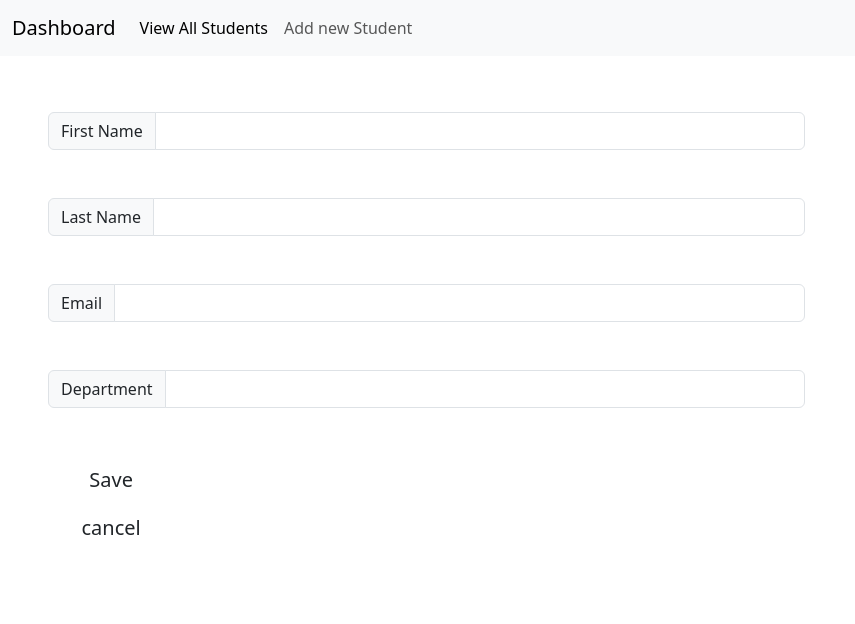
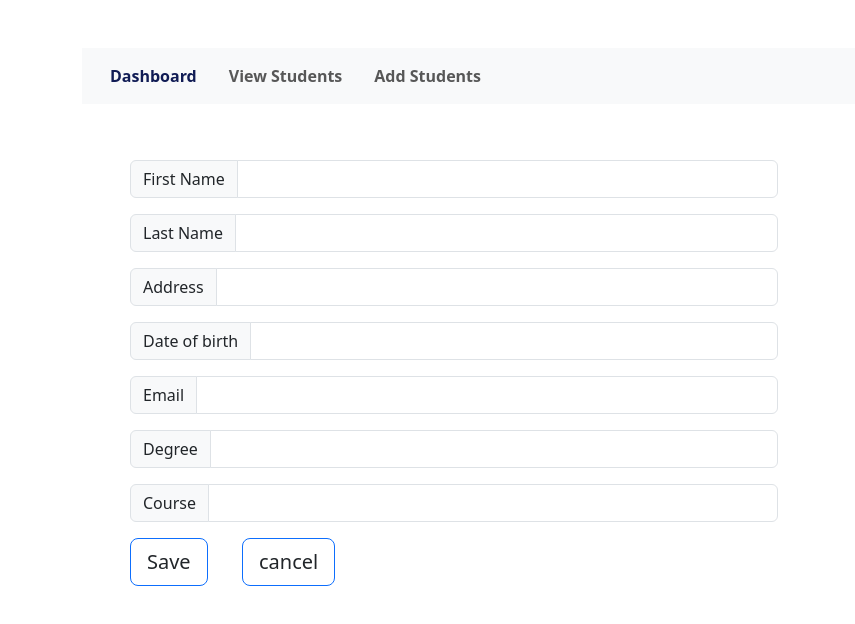
Before and after one commit to hesh-ftw/student-management-system-SpringBoot-React-, a React (Create React App) app in the folder sms-client/: page /add-students in a window 1280 px wide. Shown: the top 624 px of the page, without its empty margins (0-855 px from the left). Built offline with nearby package versions, Linux system fonts and the light colour scheme.

Commit message:
initial commit

```diff
--- a/sms-client/src/App.js
+++ b/sms-client/src/App.js
@@ -5,12 +5,11 @@ import NavBar from "./component/common/NavBar.js";
 import Home from "./Home.js";
 import StudentView from './component/student/StudentView';
 import{BrowserRouter as Router, Routers, Route, Routes} from "react-router-dom";
-import SearchBar from "./component/common/SearchBar.js";
 import AddStudent from "./component/student/AddStudent.js";
 
 function App() {
   return (
-    <div className="App">
+    <main className="container mt-5">
 
 
       <Router>
@@ -38,7 +37,7 @@ function App() {
       </Router>
 
 
-    </div>
+    </main>
   );
 }
 
--- a/sms-client/src/Home.js
+++ b/sms-client/src/Home.js
@@ -1,12 +1,19 @@
 import React from 'react'
+import image from './image.png';
 
 const Home = () => {
   return (
-    <div>
-        <h2 className='home-title'>Welcome to the<br/>
-        Student Management System</h2>
+    <div className='container'>
+      <div className='home-title'>
+          <h2>Welcome to <br/>
+          Student Management System</h2>
+      </div>
+      <div className='landing-image'>
+        <img  src={image}
+        alt='landing page image'></img>
+      </div>
+
     </div>
-
 
   )
 }
--- a/sms-client/src/component/common/NavBar.js
+++ b/sms-client/src/component/common/NavBar.js
@@ -6,7 +6,7 @@ const NavBar = () => {
 <nav className='navv'>
  <nav className="navbar navbar-expand-lg bg-body-tertiary mb-5">
   <div className="container-fluid">
-    <Link className="navbar-brand" to={"/"}>
+    <Link className="nav-link px-3"  to={"/"}>
     Dashboard
     </Link>
     <button
@@ -21,13 +21,13 @@ const NavBar = () => {
     </button>
     <div className="collapse navbar-collapse" id="navbarNav">
       <ul className="navbar-nav">
-        <li className="nav-item">
-          <Link className="nav-link active" aria-current="page"to={"/view-students"}>
-            View All Students </Link>
+        <li className="nav-item ">
+          <Link className="nav-link px-3" aria-current="page"to={"/view-students"}>
+            View Students </Link>
         </li>
         <li className="nav-item">
-          <Link className="nav-link" to={"/add-students"}>
-            Add new Student</Link>
+          <Link className="nav-link px-3" to={"/add-students"}>
+            Add Students</Link>
         </li>
       </ul>
     </div>
--- a/sms-client/src/component/student/AddStudent.js
+++ b/sms-client/src/component/student/AddStudent.js
@@ -6,21 +6,24 @@ const AddStudent = () => {
 const[student,setStudents]=useState({
     firstName :'',
     lastName  :'',
-    email :'',
-    department :''
-
+    address: '',
+    dob: '',
+    email: '',
+    degree :'',
+    course :''
 })
 
-const{firstName,lastName,email,department}=student;
+const{firstName,lastName,address,dob,email,degree,course}=student;
 
 const handleinputChange =(e)=>{
     setStudents({...student,[e.targer.name] : e.target.value});
 }
 
   return (
-    <div className='col-sm-8 py-2 px-5 '>
+    <div className='col-sm-8 py-2 px-5'>
         <form>
-            <div className='input-group mb-5'>
+
+            <div className='input-group mb-3'>
                 <label
                 className='input-group-text'
                 htmlFor='firstName'>
@@ -37,10 +40,10 @@ const handleinputChange =(e)=>{
                 />
             </div>
 
-            <div className='input-group mb-5'>
+            <div className='input-group mb-3'>
                 <label
                 className='input-group-text'
-                htmlFor='lastname'>
+                htmlFor='lastName'>
                     Last Name
                 </label>
                 <input
@@ -54,7 +57,41 @@ const handleinputChange =(e)=>{
                 />
             </div>
 
-            <div className='input-group mb-5'>
+            <div className='input-group mb-3'>
+                <label
+                className='input-group-text'
+                htmlFor='address'>
+                    Address
+                </label>
+                <input
+                className='form-control col-sm-6'
+                type='text'
+                name='address'
+                id='address'
+                required
+                value={address}
+                onChange={(e)=>handleinputChange}
+                />
+            </div>
+
+            <div className='input-group mb-3'>
+                <label
+                className='input-group-text'
+                htmlFor='dob'>
+                    Date of birth
+                </label>
+                <input
+                className='form-control col-sm-6'
+                type='text'
+                name='dob'
+                id='dob'
+                required
+                value={dob}
+                onChange={(e)=>handleinputChange}
+                />
+            </div>
+
+            <div className='input-group mb-3'>
                 <label
                 className='input-group-text'
                 htmlFor='email'>
@@ -62,7 +99,7 @@ const handleinputChange =(e)=>{
                 </label>
                 <input
                 className='form-control col-sm-6'
-                type='email'
+                type='text'
                 name='email'
                 id='email'
                 required
@@ -72,28 +109,49 @@ const handleinputChange =(e)=>{
             </div>
 
 
-            <div className='input-group mb-5'>
+            <div className='input-group mb-3'>
                 <label
                 className='input-group-text'
-                htmlFor='department'>
-                    Department
+                htmlFor='degree'>
+                    Degree
                 </label>
                 <input
                 className='form-control col-sm-6'
                 type='text'
-                name='department'
-                id='department'
+                name='degree'
+                htmlFor='degree'
+                id='degree'
                 required
-                value={department}
+                value={degree}
                 onChange={(e)=>handleinputChange}
                 />
             </div>
 
-        <div>
+            <div className='input-group mb-3'>
+                <label
+                className='input-group-text'
+                htmlFor='course'>
+                    Course
+                </label>
+                <input
+                className='form-control col-sm-6'
+                type='text'
+                name='course'
+                htmlFor='course'
+                id='course'
+                required
+                value={course}
+                onChange={(e)=>handleinputChange}
+                />
+            </div>
+
+        <div className='Add-btn'>
+
+            <div className='row mb-3'>
                 <div className='col-sm-2'>
                     <button
                     type='submit'
-                className='btn btn-outline-wearing btn-lg'>
+                    className='btn btn-outline btn-lg border-primary border-custom-btn'>
                     Save
                     </button>
                 </div>
@@ -102,12 +160,14 @@ const handleinputChange =(e)=>{
                     <Link
                     to={"/view-students"}
                     type='submit'
-                className= "btn btn-outline-wearing btn-lg">
+                    className= "btn btn-outline btn-lg border-primary border-custom-btn">
                     cancel
                     </Link>
                 </div>
 
             </div>
+        </div>
+
 
         </form>
 
--- a/sms-client/src/component/student/StudentView.js
+++ b/sms-client/src/component/student/StudentView.js
@@ -24,14 +24,17 @@ const StudentView = () => {
     };
   return (
     <section className='section'>
-      <table className='table table-bordered table-hover'>
+      <table className='table table-bordered table-hover shadow'>
         <thead>
             <tr className='text-center'>
                 <th>ID</th>
                 <th>First Name</th>
                 <th>Last Name</th>
+                <th>Address</th>
                 <th>Email</th>
-                <th>Department</th>
+                <th>Date of Birth</th>
+                <th>Degree</th>
+                <th>Course</th>
                 <th colSpan={3}>Actions</th>
             </tr>
         </thead>
@@ -45,8 +48,11 @@ const StudentView = () => {
                     </th>
                    <td>{student.firstName}</td>
                    <td>{student.lastName}</td>
+                   <td>{student.address}</td>
                    <td>{student.email}</td>
-                   <td>{student.department}</td>
+                   <td>{student.dob}</td>
+                   <td>{student.degree}</td>
+                   <td>{student.course}</td>
                    <td className='mx-2'>
                     <button
                       className='btn btn-info'>
--- a/sms-client/src/index.css
+++ b/sms-client/src/index.css
@@ -12,8 +12,56 @@ code {
     monospace;
 }
 
+
+.container-fluid{
+  color: #111C55;
+  font: bold;
+  font-weight: bold;
+}
+.navbar-nav{
+  color: #111C55;
+}
+
+.custom-btn{
+  border-color: #111C55;
+  color: #111C55;
+}
+
+
+/* ===================landing page CSS======================*/
+
 .home-title{
-padding-top:250px;
-padding-left: 50px;
-text-align: left;
+  padding-top:250px;
+  padding-left: 50px;
+  text-align: left;
+  position: relative;
+
+  position: relative; /* Ensure z-index works */
+  z-index: 2;
+
+  }
+
+
+.landing-image{
+  padding-left: 450px;
+  padding-top: 0;
+  position: absolute;
+
+  position: absolute; /* Position the image relative to the container */
+  top: 0;
+  left: 0;
+  z-index: 1;
 }
+
+.landing-image img{
+  width: 1057px;
+  height: 811px;
+
+
+}
+.container{
+  position: relative;
+}
+
+
+/*===============================================*/
```
Also changed, not shown: sms-client/src/image.png (added). Lines whose indentation alone changed are shown as unchanged.
